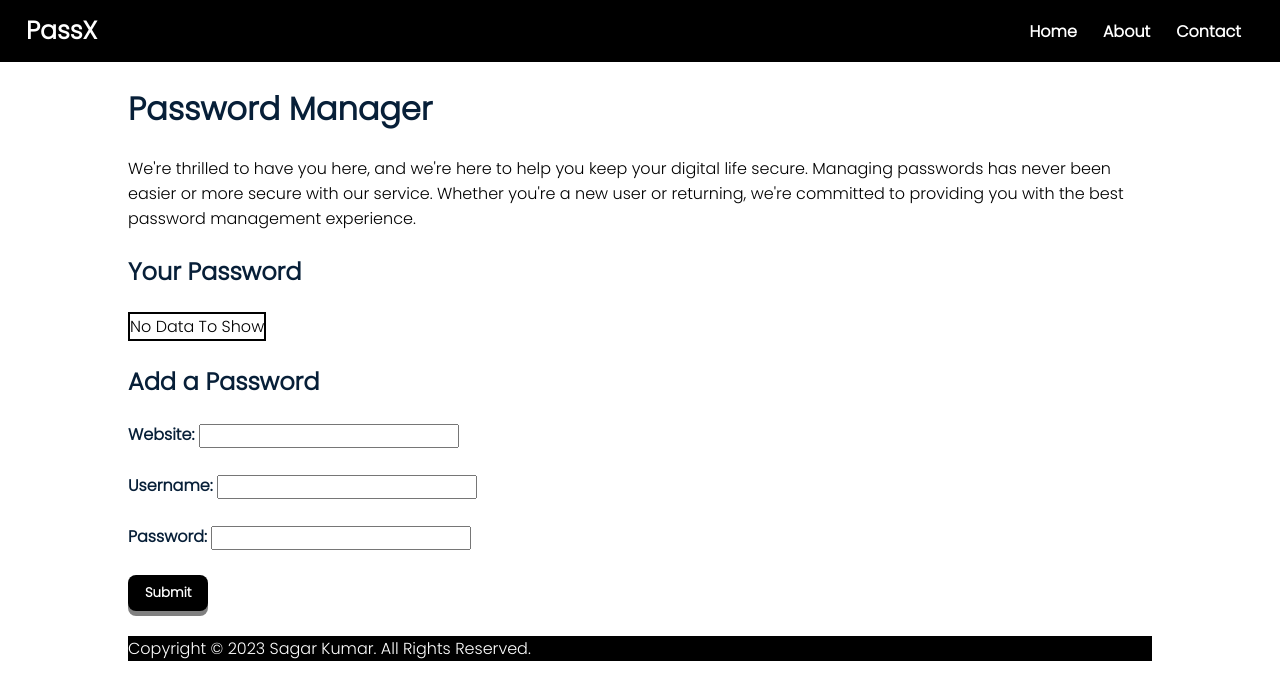
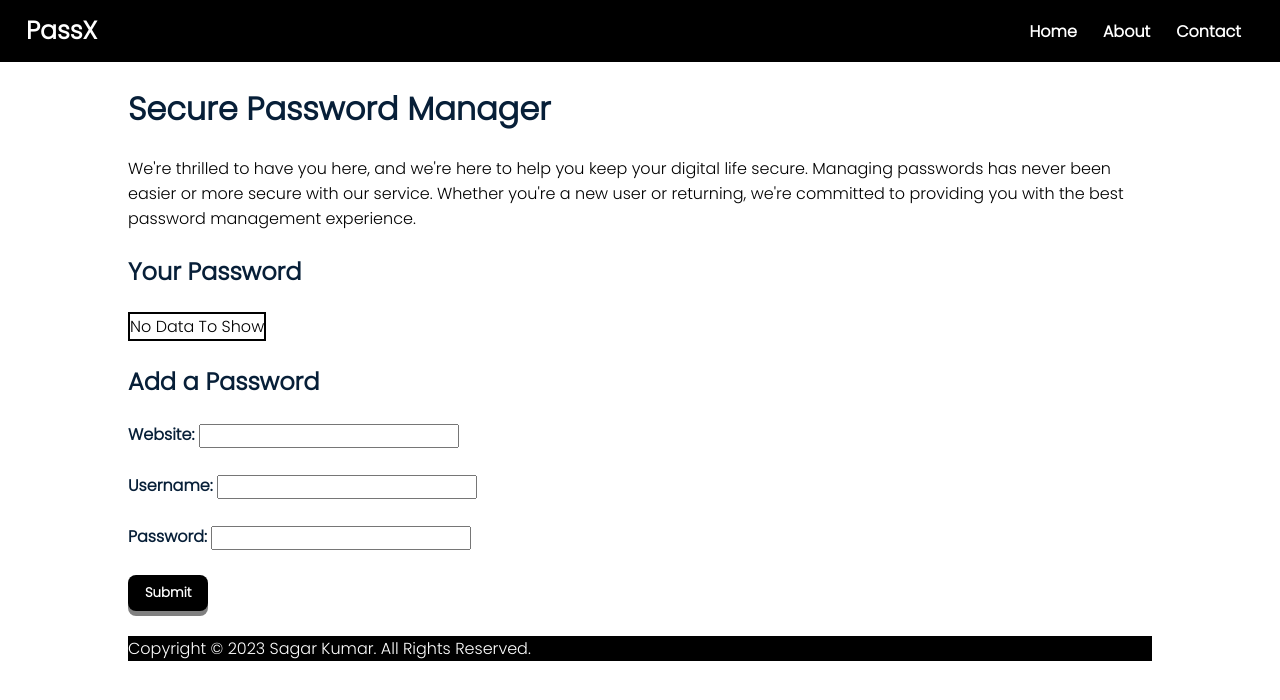
Before and after one commit to Sagar123Kumar/passx-password-manager, a plain HTML site: page index.html in a window 1280 px wide. Drawn offline with Linux system fonts and the light colour scheme.

Commit message:
some changes

```diff
--- a/index.html
+++ b/index.html
@@ -5,7 +5,7 @@
     <meta charset="UTF-8" />
     <meta name="viewport" content="width=device-width, initial-scale=1.0" />
     <link rel="stylesheet" href="style.css" />
-    <title>PassX - Your personal Password Manager</title>
+    <title>PassX - Your secure personal Password Manager</title>
 </head>
 
 <body>
@@ -18,7 +18,7 @@
         </ul>
     </nav>
     <div class="container">
-        <h1>Password Manager</h1>
+        <h1>Secure Password Manager</h1>
         <p>
             We're thrilled to have you here, and we're here to help you keep your
             digital life secure. Managing passwords has never been easier or more
```
